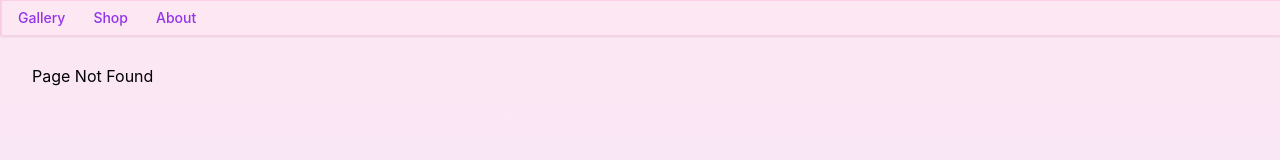
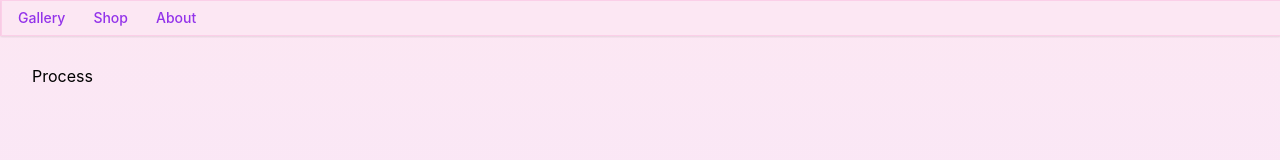
Before and after one commit to Memnoc/hkbm-landing_page, a React (Vite) app: page /about/process in a window 1280 px wide. Before the commit this address had no page. Shown: the top 160 px of the page. Built offline with nearby package versions, Linux system fonts and the light colour scheme.

Commit message:
About init pages and routes

```diff
--- a/src/App.tsx
+++ b/src/App.tsx
@@ -5,12 +5,14 @@ import Navbar from "./components/custom/Navbar";
 import Hero from "./components/custom/Hero";
 import Gallery from "./pages/gallery/Gallery";
 import NotFound from "./pages/not_found/NotFound";
-import About from "./pages/about/About";
 import LatestDolls from "./pages/gallery/LatestDolls";
 import CustomerPhotos from "./pages/gallery/CustomerPhotos";
 import Orders from "./pages/shop/Orders";
 import CustomOrders from "./pages/shop/CustomOrders";
 import Promotions from "./pages/shop/Promotions";
+import OurStory from "./pages/about/OurStory";
+import Process from "./pages/about/Process";
+import Reviews from "./pages/about/Reviews";
 
 function App() {
   return (
@@ -28,7 +30,9 @@ function App() {
           <Route path="/shop/custom_orders" element={<CustomOrders />} />
           <Route path="/shop/promotions" element={<Promotions />} />
           {/* About routes */}
-          <Route path="/about" element={<About />} />
+          <Route path="/about/our_story" element={<OurStory />} />
+          <Route path="/about/process" element={<Process />} />
+          <Route path="/about/reviews" element={<Reviews />} />
           <Route path="*" element={<NotFound />} />
         </Routes>
       </div>
--- a/src/components/custom/Navbar.tsx
+++ b/src/components/custom/Navbar.tsx
@@ -51,13 +51,13 @@ export default function Navbar() {
           </MenubarTrigger>
           <MenubarContent className="bg-white/95">
             <MenubarItem className="text-purple-600 hover:bg-pink-50">
-              Our Story
+              <Link to="/about/our_story">Our Story</Link>
             </MenubarItem>
             <MenubarItem className="text-purple-600 hover:bg-pink-50">
-              Process
+              <Link to="/about/process">Process</Link>
             </MenubarItem>
             <MenubarItem className="text-purple-600 hover:bg-pink-50">
-              Reviews
+              <Link to="/about/reviews">Reviews</Link>
             </MenubarItem>
           </MenubarContent>
         </MenubarMenu>
--- /dev/null
+++ b/src/pages/about/OurStory.tsx
@@ -0,0 +1,9 @@
+export default function OurStory() {
+  return (
+    <div className="pt-16">
+      <div className="our-story-container mx-auto px-8">
+        <h1>Our Story</h1>
+      </div>
+    </div>
+  );
+}
--- /dev/null
+++ b/src/pages/about/Process.tsx
@@ -0,0 +1,9 @@
+export default function Process() {
+  return (
+    <div className="pt-16">
+      <div className="process-container mx-auto px-8">
+        <h1>Process</h1>
+      </div>
+    </div>
+  );
+}
--- /dev/null
+++ b/src/pages/about/Reviews.tsx
@@ -0,0 +1,9 @@
+export default function Reviews() {
+  return (
+    <div className="pt-16">
+      <div className="reviews-container mx-auto px-8">
+        <h1>Reviews</h1>
+      </div>
+    </div>
+  );
+}
```
